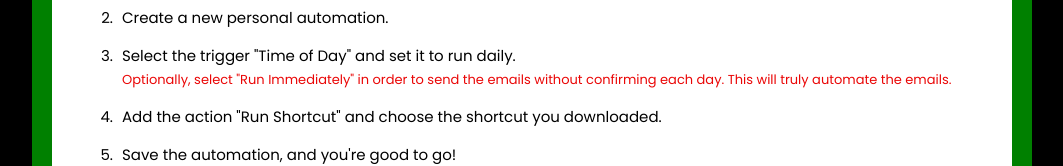
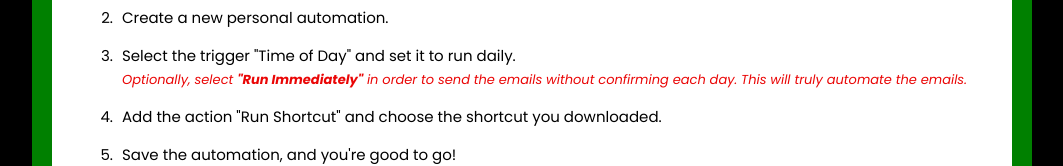
Before and after one commit to soapia/freefree, a plain HTML site: page index.html in a window 1280 px wide. Shown: the part 795-961 px from the top of the page, without its empty margins (108-1171 px from the left). Drawn offline with nearby package versions, Linux system fonts and the light colour scheme.

Commit message:
updated ui for the rep finder

```diff
--- a/index.html
+++ b/index.html
@@ -80,7 +80,7 @@
       <ol>
           <li>Click the Automation <img src="assets/automation.png" class="in-text-icon" alt="automation icon"> tab at the bottom of your screen, and click the <img src="assets/plus.png" class="in-text-icon" alt="plus sign"> button to create a new automation.</li>
           <li>Create a new personal automation.</li>
-          <li>Select the trigger "Time of Day" and set it to run daily. <br><span>Optionally, select "Run Immediately" in order to send the emails without confirming each day. This will truly automate the emails.</span></li>
+          <li>Select the trigger "Time of Day" and set it to run daily. <br><span><i>Optionally, select <strong>"Run Immediately"</strong> in order to send the emails without confirming each day. This will truly automate the emails.</i></span></li>
           <li>Add the action "Run Shortcut" and choose the shortcut you downloaded.</li>
           <li>Save the automation, and you're good to go!</li>
         </ol>
```
